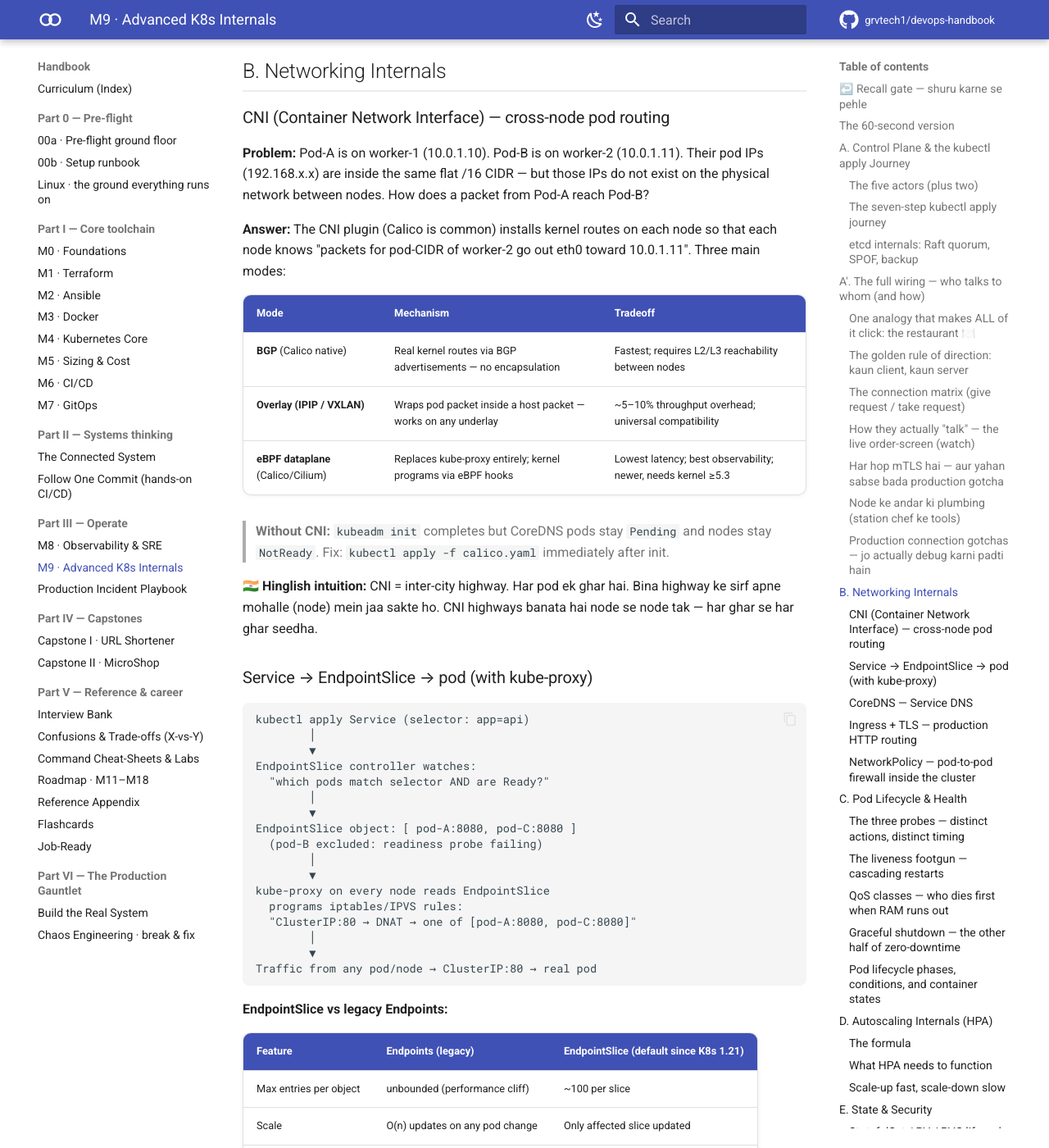
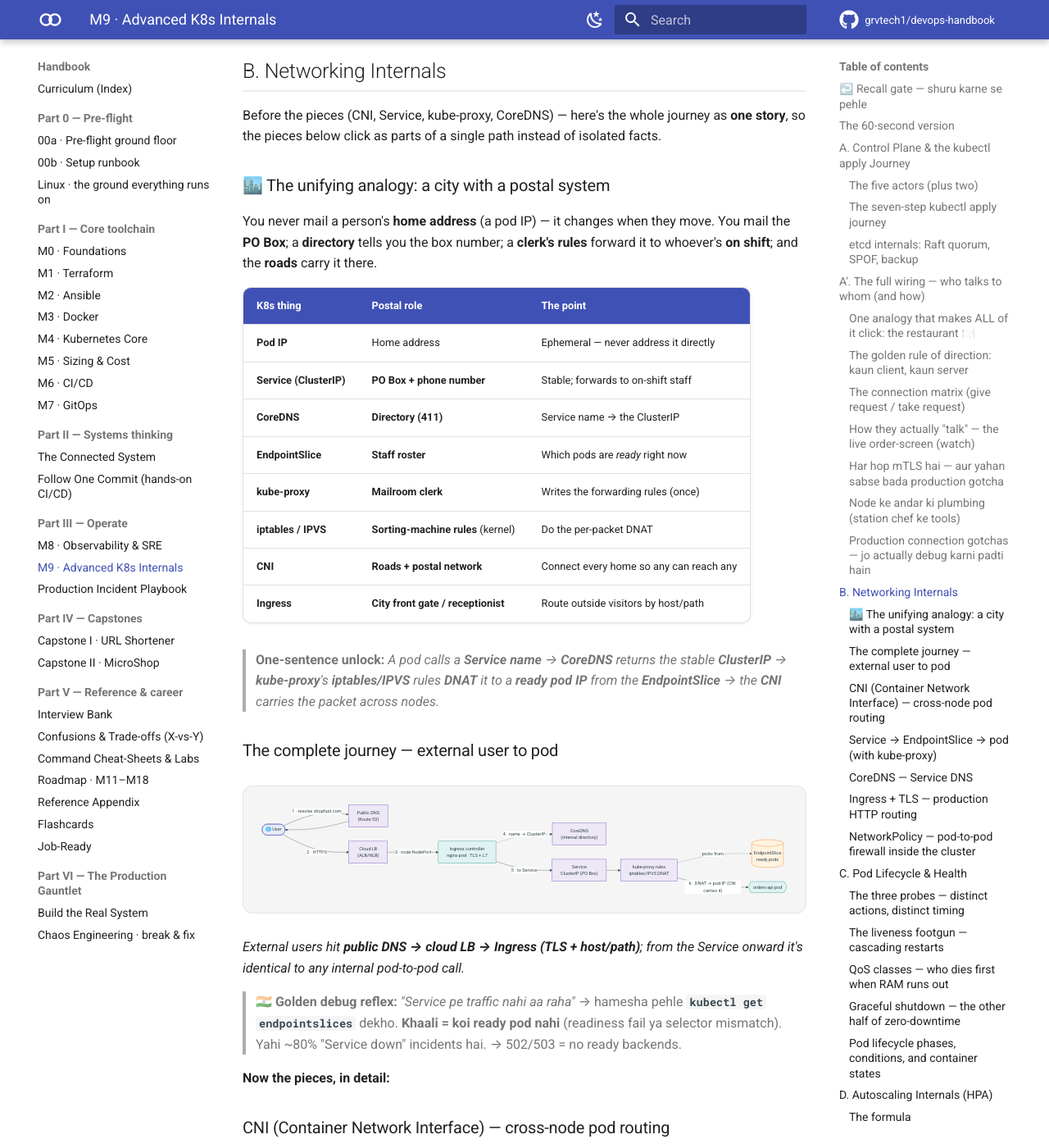
Before and after one commit to grvtech1/devops-handbook, an MkDocs documentation site: the page built from docs/11-M9-advanced-k8s-internals.md, in a window 1280 px wide and 1400 px high, scrolled down 8994 px. Shown: the whole window at 82% size. Built offline with MkDocs 1.6.1 and Material for MkDocs 9.7.7, drawn with Linux system fonts in a browser that asks for light colours; comment, search, counter and statistics services are not loaded.

Commit message:
feat(content): M9 — 'how a request reaches a pod' as one story (postal analogy)
Add a unifying overview to the top of M9's Networking section: the complete
request journey (external user -> DNS -> LB -> Ingress -> Service -> kube-proxy/
iptables DNAT -> EndpointSlice -> pod, CNI carrying it) taught through one
postal-system analogy (pod IP=home address, Service=PO box, CoreDNS=directory,
EndpointSlice=on-shift roster, kube-proxy=mailroom clerk, CNI=roads, Ingress=
receptionist) + the 'always check endpointslices first' debug reflex. Ties the
existing dense subsections (CNI/Service/CoreDNS) into one narrative. New Mermaid.

Co-Authored-By: Claude Opus 4.8 (1M context) <noreply@anthropic.com>

````diff
--- a/docs/11-M9-advanced-k8s-internals.md
+++ b/docs/11-M9-advanced-k8s-internals.md
@@ -261,6 +261,57 @@ kubelet ──CSI (gRPC · unix socket)─────────────
 ---
 
 ## B. Networking Internals
+
+Before the pieces (CNI, Service, kube-proxy, CoreDNS) — here's the whole journey as **one story**, so the pieces below click as parts of a single path instead of isolated facts.
+
+### 🏙️ The unifying analogy: a city with a postal system
+
+You never mail a person's **home address** (a pod IP) — it changes when they move. You mail the **PO Box**; a **directory** tells you the box number; a **clerk's rules** forward it to whoever's **on shift**; and the **roads** carry it there.
+
+| K8s thing | Postal role | The point |
+|---|---|---|
+| **Pod IP** | Home address | Ephemeral — never address it directly |
+| **Service (ClusterIP)** | **PO Box + phone number** | Stable; forwards to on-shift staff |
+| **CoreDNS** | **Directory (411)** | Service name → the ClusterIP |
+| **EndpointSlice** | **Staff roster** | Which pods are *ready* right now |
+| **kube-proxy** | **Mailroom clerk** | Writes the forwarding rules (once) |
+| **iptables / IPVS** | **Sorting-machine rules** (kernel) | Do the per-packet DNAT |
+| **CNI** | **Roads + postal network** | Connect every home so any can reach any |
+| **Ingress** | **City front gate / receptionist** | Route outside visitors by host/path |
+
+> **One-sentence unlock:** *A pod calls a **Service name** → **CoreDNS** returns the stable **ClusterIP** → **kube-proxy**'s **iptables/IPVS** rules **DNAT** it to a **ready pod IP** from the **EndpointSlice** → the **CNI** carries the packet across nodes.*
+
+### The complete journey — external user to pod
+
+```mermaid
+flowchart LR
+  U(["🌐 User"]):::ext
+  PDNS["Public DNS<br/>(Route 53)"]:::net
+  LB["Cloud LB<br/>(ALB/NLB)"]:::net
+  ING["Ingress controller<br/>nginx pod · TLS + L7"]:::run
+  CDNS["CoreDNS<br/>(internal directory)"]:::net
+  SVC["Service<br/>ClusterIP (PO Box)"]:::net
+  EP[("EndpointSlice<br/>ready pods")]:::store
+  KUBE["kube-proxy rules<br/>iptables/IPVS DNAT"]:::net
+  POD{{"orders-api pod"}}:::run
+  U -->|"1 · resolve shopfast.com"| PDNS --> U
+  U -->|"2 · HTTPS"| LB -->|"3 · node:NodePort"| ING
+  ING -.->|"4 · name → ClusterIP"| CDNS
+  ING -->|"5 · to Service"| SVC
+  SVC --> KUBE
+  KUBE -. "picks from" .-> EP
+  KUBE -->|"6 · DNAT → pod IP (CNI carries it)"| POD
+  classDef ext fill:#e8eaf6,stroke:#3f51b5,color:#1a237e;
+  classDef net fill:#ede7f6,stroke:#5e35b1,color:#311b92;
+  classDef run fill:#e0f2f1,stroke:#00897b,color:#004d40;
+  classDef store fill:#fff3e0,stroke:#ef6c00,color:#e65100;
+```
+
+*External users hit **public DNS → cloud LB → Ingress (TLS + host/path)**; from the Service onward it's identical to any internal pod-to-pod call.*
+
+> 🇮🇳 **Golden debug reflex:** *"Service pe traffic nahi aa raha"* → hamesha pehle **`kubectl get endpointslices`** dekho. **Khaali = koi ready pod nahi** (readiness fail ya selector mismatch). Yahi ~80% "Service down" incidents hai. → 502/503 = no ready backends.
+
+**Now the pieces, in detail:**
 
 ### CNI (Container Network Interface) — cross-node pod routing
 
````
